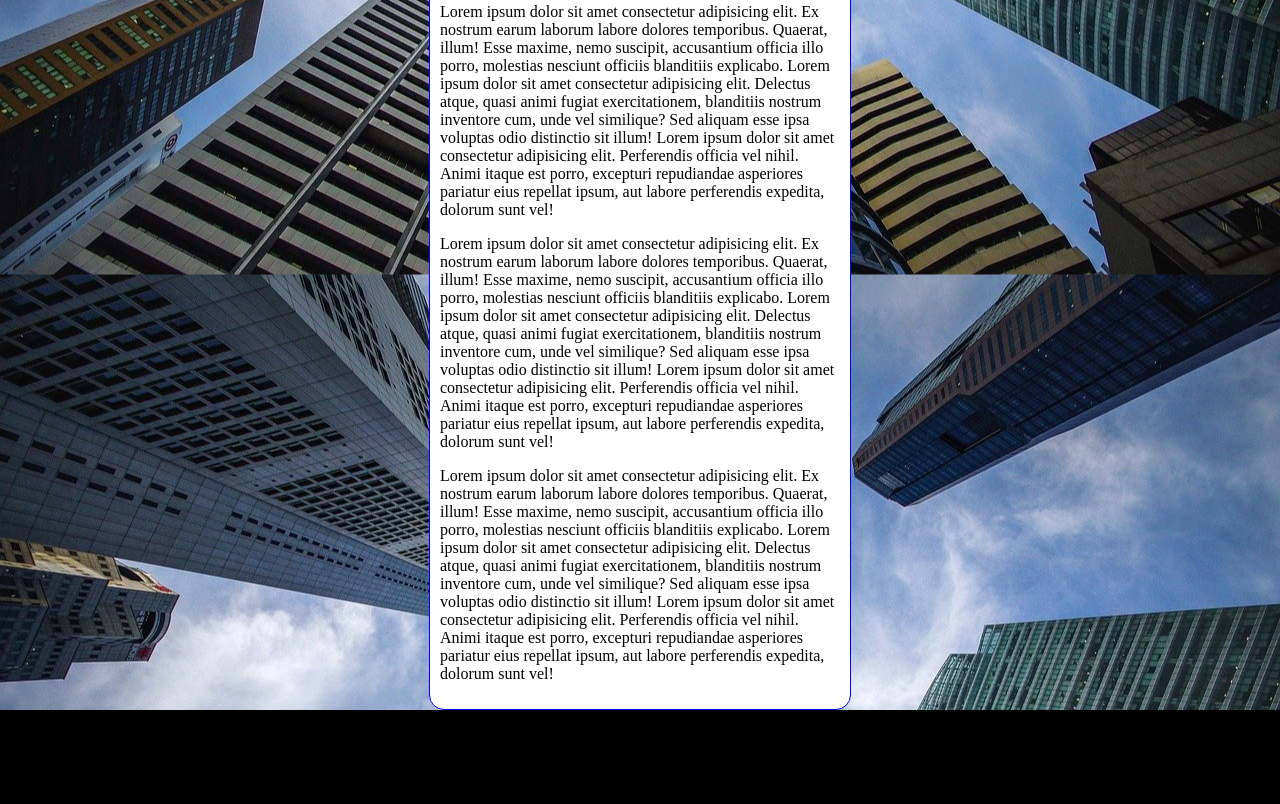
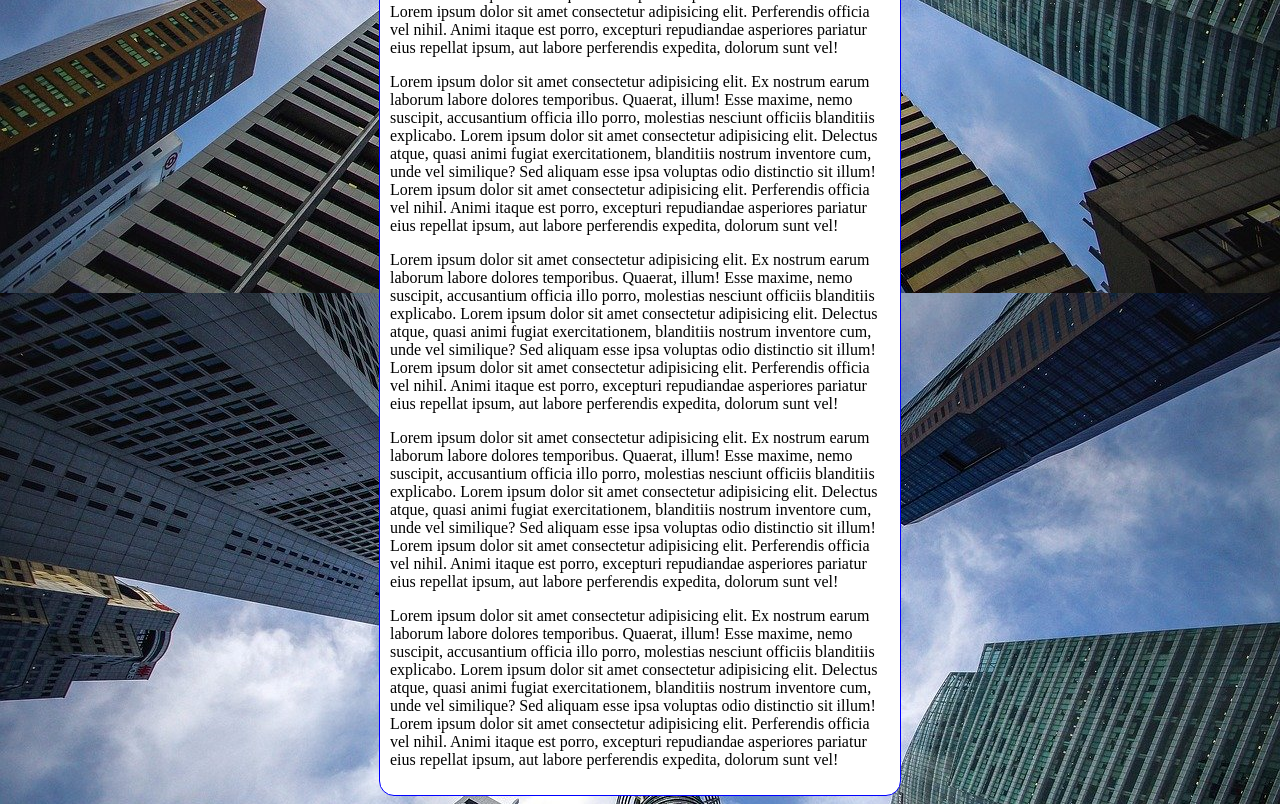
Before and after one commit to GustavoSantos-Estudos/html-css, a plain HTML site: page Exercicios/Ex. 022 - Backgrounds/fundo006.html in a window 1280 px wide. Shown: the part 560-1364 px from the top of the page. Before the commit the page ends 1270 px from the top, so only its background shows below. Drawn offline with Linux system fonts and the light colour scheme.

Commit message:
att shorthand

```diff
--- a/Exercicios/Ex. 022 - Backgrounds/fundo006.html
+++ b/Exercicios/Ex. 022 - Backgrounds/fundo006.html
@@ -3,20 +3,30 @@
 <head>
     <meta charset="UTF-8">
     <meta name="viewport" content="width=device-width, initial-scale=1.0">
-    <title>Document</title>
+    <title>Fundo fixo de tela</title>
     <style>
         body{
+            /**
             height: 100vh;
             background-color: black;
             background-image: url(Imagens/wallpaper002.jpg);
             background-position: center center;
-            background-repeat: repeat-y;
+            background-repeat: no-repeat;
+            background-size: cover;
+            background-attachment: fixed;
+            */
+
+            /** Shorthand - Background
+                color > image > position > repeat > [size] > attachmant
+            */
+
+            background: black url(Imagens/wallpaper002.jpg) center center no-repeat fixed;
             background-size: cover;
         }
 
         main{
             background-color: white;
-            width: 400px;
+            max-width: 500px;
             padding: 10px;
             margin: auto;
             border: 1px solid blue;
@@ -32,6 +42,8 @@
         <p>Lorem ipsum dolor sit amet consectetur adipisicing elit. Ex nostrum earum laborum labore dolores temporibus. Quaerat, illum! Esse maxime, nemo suscipit, accusantium officia illo porro, molestias nesciunt officiis blanditiis explicabo. Lorem ipsum dolor sit amet consectetur adipisicing elit. Delectus atque, quasi animi fugiat exercitationem, blanditiis nostrum inventore cum, unde vel similique? Sed aliquam esse ipsa voluptas odio distinctio sit illum! Lorem ipsum dolor sit amet consectetur adipisicing elit. Perferendis officia vel nihil. Animi itaque est porro, excepturi repudiandae asperiores pariatur eius repellat ipsum, aut labore perferendis expedita, dolorum sunt vel!</p>
         <p>Lorem ipsum dolor sit amet consectetur adipisicing elit. Ex nostrum earum laborum labore dolores temporibus. Quaerat, illum! Esse maxime, nemo suscipit, accusantium officia illo porro, molestias nesciunt officiis blanditiis explicabo. Lorem ipsum dolor sit amet consectetur adipisicing elit. Delectus atque, quasi animi fugiat exercitationem, blanditiis nostrum inventore cum, unde vel similique? Sed aliquam esse ipsa voluptas odio distinctio sit illum! Lorem ipsum dolor sit amet consectetur adipisicing elit. Perferendis officia vel nihil. Animi itaque est porro, excepturi repudiandae asperiores pariatur eius repellat ipsum, aut labore perferendis expedita, dolorum sunt vel!</p>
         <p>Lorem ipsum dolor sit amet consectetur adipisicing elit. Ex nostrum earum laborum labore dolores temporibus. Quaerat, illum! Esse maxime, nemo suscipit, accusantium officia illo porro, molestias nesciunt officiis blanditiis explicabo. Lorem ipsum dolor sit amet consectetur adipisicing elit. Delectus atque, quasi animi fugiat exercitationem, blanditiis nostrum inventore cum, unde vel similique? Sed aliquam esse ipsa voluptas odio distinctio sit illum! Lorem ipsum dolor sit amet consectetur adipisicing elit. Perferendis officia vel nihil. Animi itaque est porro, excepturi repudiandae asperiores pariatur eius repellat ipsum, aut labore perferendis expedita, dolorum sunt vel!</p>
+        <p>Lorem ipsum dolor sit amet consectetur adipisicing elit. Ex nostrum earum laborum labore dolores temporibus. Quaerat, illum! Esse maxime, nemo suscipit, accusantium officia illo porro, molestias nesciunt officiis blanditiis explicabo. Lorem ipsum dolor sit amet consectetur adipisicing elit. Delectus atque, quasi animi fugiat exercitationem, blanditiis nostrum inventore cum, unde vel similique? Sed aliquam esse ipsa voluptas odio distinctio sit illum! Lorem ipsum dolor sit amet consectetur adipisicing elit. Perferendis officia vel nihil. Animi itaque est porro, excepturi repudiandae asperiores pariatur eius repellat ipsum, aut labore perferendis expedita, dolorum sunt vel!</p><p>Lorem ipsum dolor sit amet consectetur adipisicing elit. Ex nostrum earum laborum labore dolores temporibus. Quaerat, illum! Esse maxime, nemo suscipit, accusantium officia illo porro, molestias nesciunt officiis blanditiis explicabo. Lorem ipsum dolor sit amet consectetur adipisicing elit. Delectus atque, quasi animi fugiat exercitationem, blanditiis nostrum inventore cum, unde vel similique? Sed aliquam esse ipsa voluptas odio distinctio sit illum! Lorem ipsum dolor sit amet consectetur adipisicing elit. Perferendis officia vel nihil. Animi itaque est porro, excepturi repudiandae asperiores pariatur eius repellat ipsum, aut labore perferendis expedita, dolorum sunt vel!</p>
+
     </main>
 </body>
 </html>
```
